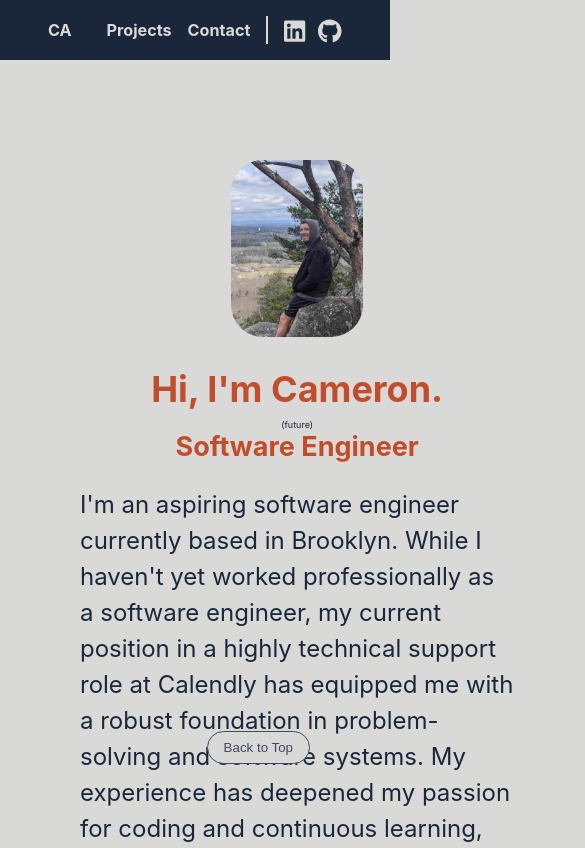
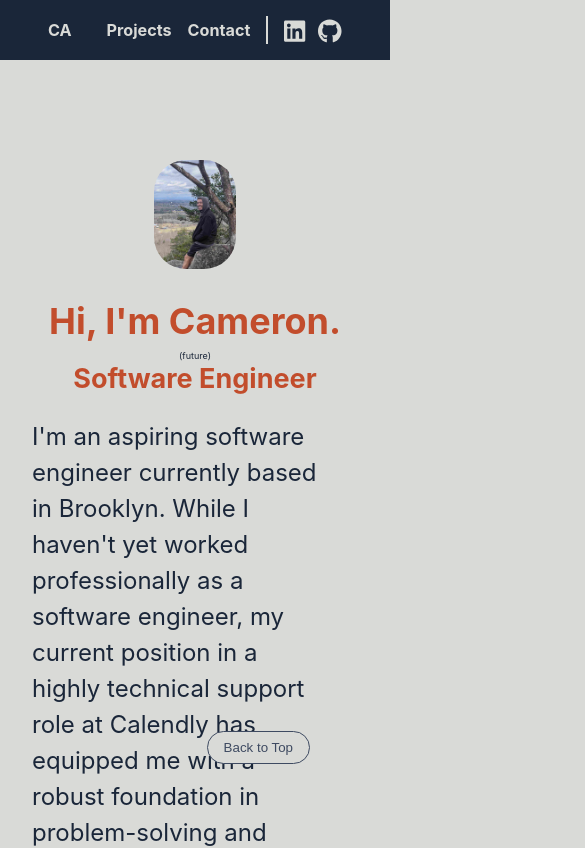
Before and after one commit to cameron-adrian/Professional-Portfolio-Website, a React (Vite) app: page / in a window 390 px wide. Shown: the top 848 px of the page, 585 px wide, since content can reach past the window. Built offline with nearby package versions, Linux system fonts and the light colour scheme.

Commit message:
chore: Update CSS for responsive design and layout consistency

```diff
--- a/src/index.css
+++ b/src/index.css
@@ -195,11 +195,6 @@ section {
   /* TODO: Pad the sections so they're a bit farther apart from each other vertically, but also make sure the padding is consistent on the sides throughout the page. Probably need to make home/about me it's own component or section at least */
 }
 
-/* .contact-form {
-  max-width: 50%;
-  justify-content: center;
-} */
-
 .contact-info {
   display: flex;
   justify-content: center;
@@ -357,3 +352,25 @@ footer p {
   border-left: 2px solid var(--color-light);
   height: 100%;
 }
+
+@media (max-width: 1000px) {
+  .contact-info {
+    flex-direction: column;
+    align-items: center;
+    padding: 0rem;
+    gap: 1rem;
+  }
+
+  .contact-copy {
+    max-width: 90%;
+  }
+}
+
+.about-me-paragraph {
+  max-width: 90%;
+  padding: 0 0 0 0;
+  justify-content: center;
+}
+
+.my-name {
+}
```
